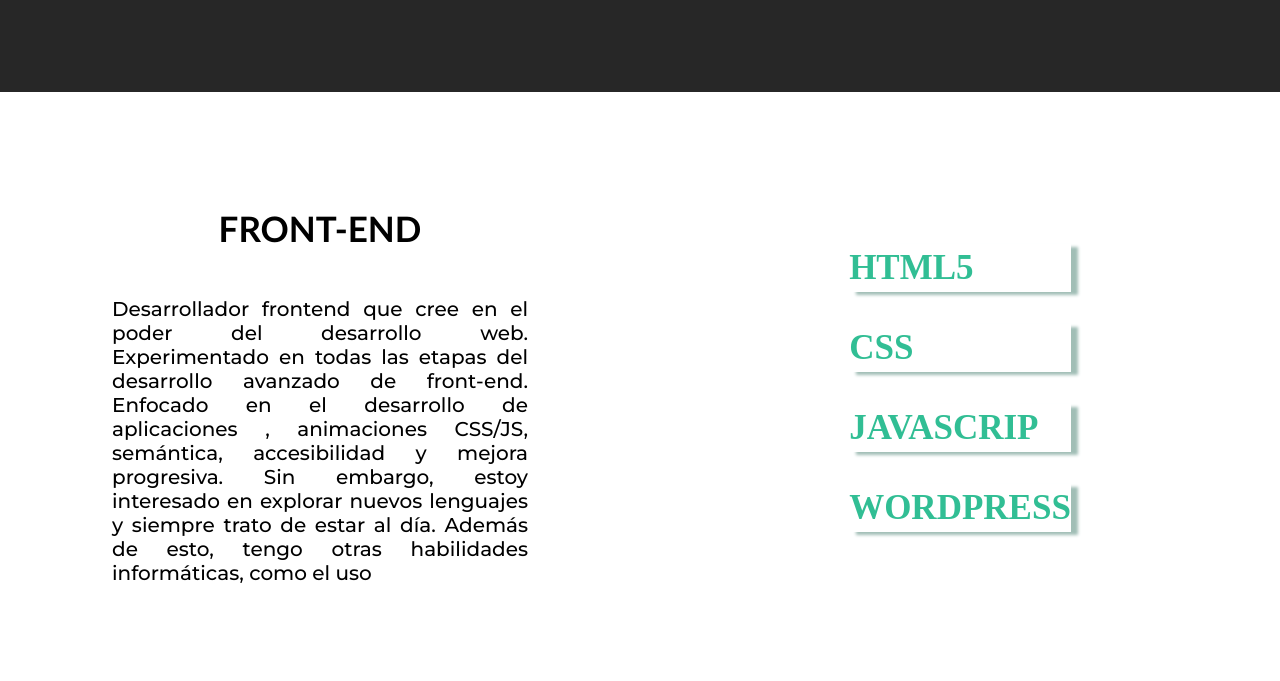
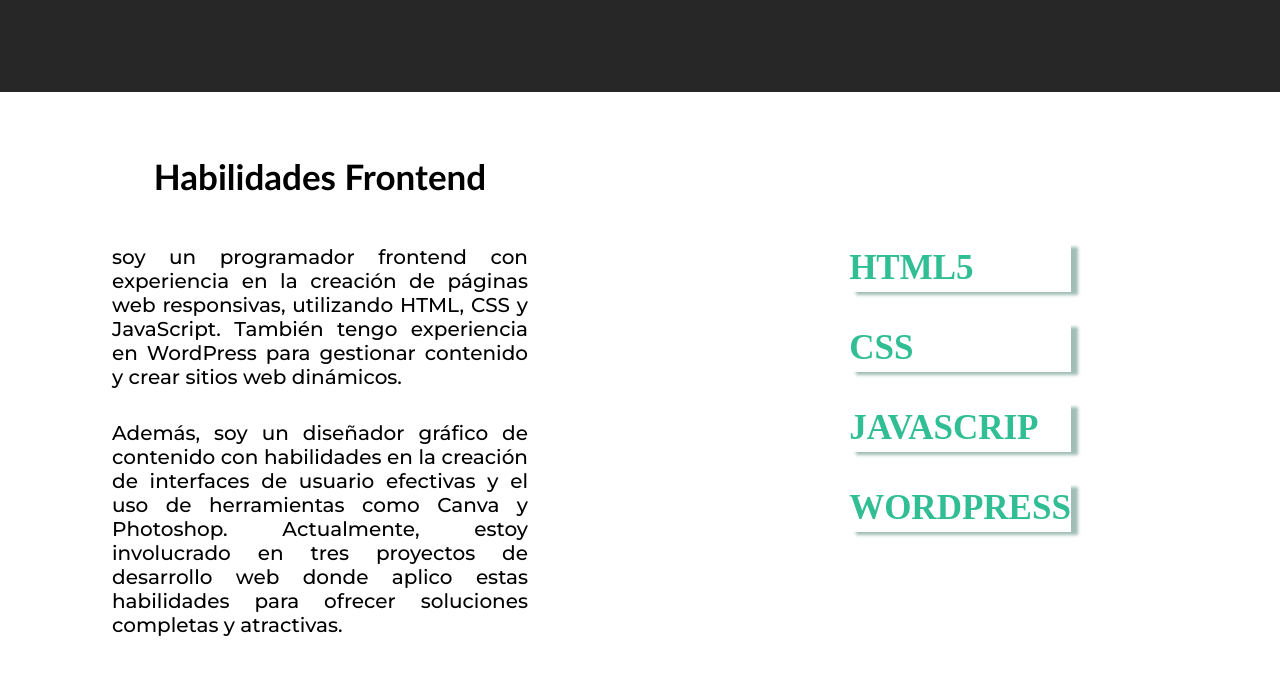
Before and after one commit to Legn11/Pro-Presentacion, a plain HTML site: page index.html in a window 1280 px wide. Shown: the part 1540-2221 px from the top of the page. Drawn offline with Linux system fonts and the light colour scheme; grey boxes are pictures that could not be loaded.

Commit message:
5 seccion-habilidades

```diff
--- a/index.html
+++ b/index.html
@@ -51,7 +51,7 @@
           <article class="photoBox">
             <h3 class="titleEge">22 años de edad</h3>
             <img
-              src="https://static.todamateria.com.br/upload/15/83/1583748930ic5e661742ed9ab-og.jpg"
+              src="yo.svg"
               alt="Soy un capi" class="imgPresentacion"
             />
           </article>
@@ -104,16 +104,16 @@
         <section class="firstBox">
 
           <article>
-            <h3 class="titleDev">FRONT-END</h3>
+            <h3 class="titleDev">Habilidades Frontend</h3>
           </article>
           <article>
             <p class="textPresentation">
-              Desarrollador frontend que cree en el poder del desarrollo web.
-               Experimentado en todas las etapas del desarrollo avanzado de front-end.
-               Enfocado en el desarrollo de aplicaciones , animaciones
-               CSS/JS, semántica, accesibilidad y mejora progresiva. Sin embargo, estoy
-               interesado en explorar nuevos lenguajes y siempre trato de estar al día.
-              Además de esto, tengo otras habilidades informáticas, como el uso </p>
+              soy un programador frontend con experiencia en la creación de páginas web responsivas,
+               utilizando HTML, CSS y JavaScript. También tengo experiencia en WordPress para gestionar contenido y
+                crear sitios web dinámicos.</p>
+            <p class="textPresentation">Además, soy un diseñador gráfico de contenido con habilidades en la creación de
+               interfaces de usuario efectivas y el uso de herramientas como Canva y Photoshop. Actualmente, estoy involucrado
+               en tres proyectos de desarrollo web donde aplico estas habilidades para ofrecer soluciones completas y atractivas.</p>
           </article>
         </section>
         <!-- LEFT SECTION -->
```
Also changed, not shown: yo.svg (added).
